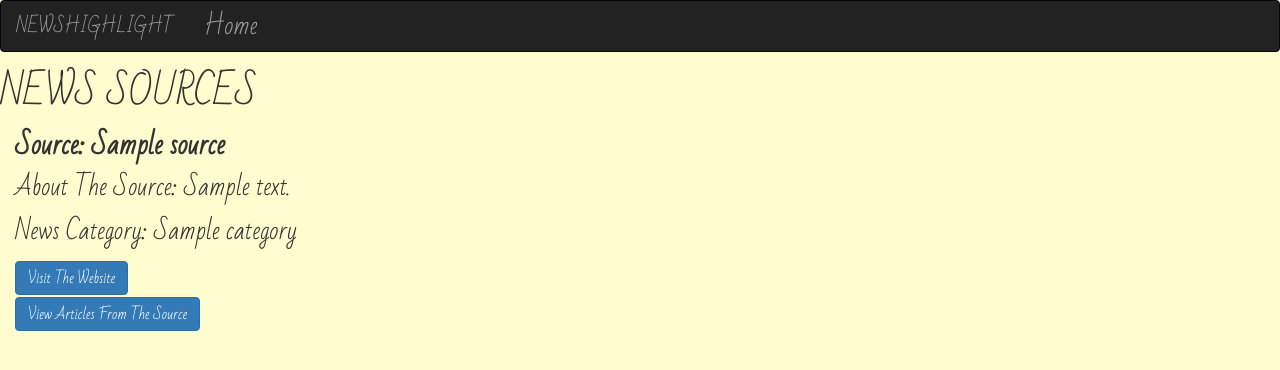
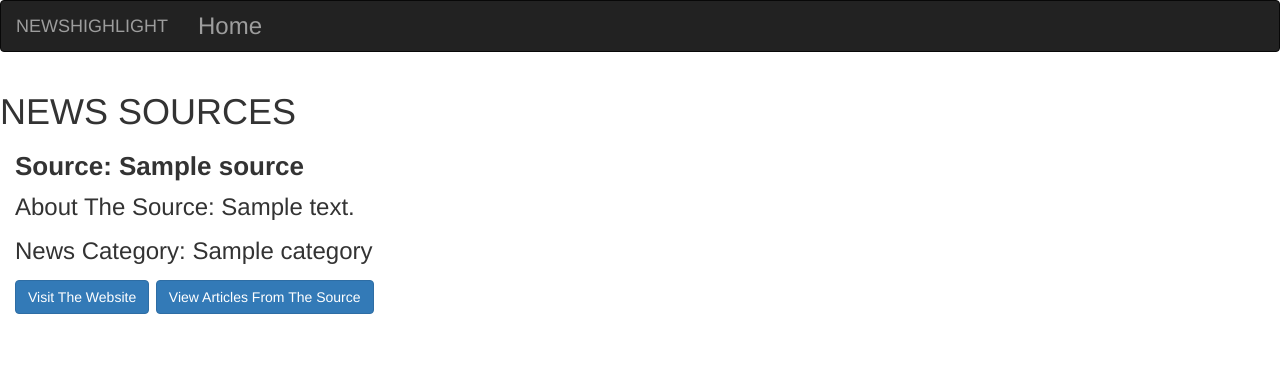
Before and after one commit to Nyota254/news-summary, a Flask app: template app/templates/index.html in a window 1280 px wide. Shown: the top 370 px of the page. Run offline with Flask 2, Linux system fonts and the light colour scheme; the template is opened without the code that fills it: most values are stand-ins (such as "Sample title", 1, 10 or a date in 2020); some libraries are stand-ins or nearby versions.

Commit message:
add proper ux to the site

```diff
--- a/app/static/css/index.css
+++ b/app/static/css/index.css
@@ -1,13 +1,13 @@
-.card-body{
+/* .card-body{
     background-color: #fffdd0;
-}
+} */
 img {
     height: 200px;
     width: 200px;
 }
 body {
-    background-color: #fffdd0;
-    font-family: 'Bad Script', cursive;
+    /* background-color: #fffdd0; */
+    /* font-family: 'Bad Script', cursive; */
     font-size: 24px;
 }
 .img-sizing {
--- a/app/templates/index.html
+++ b/app/templates/index.html
@@ -3,21 +3,21 @@
 {% block styles%}
 {{ super() }}
 <link rel="stylesheet" href="{{url_for('static',filename='css/index.css')}}">
-<link href="https://fonts.googleapis.com/css?family=Bad+Script&display=swap" rel="stylesheet">
+<!-- <link href="https://fonts.googleapis.com/css?family=Bad+Script&display=swap" rel="stylesheet"> -->
 {% endblock %}
 
 {% block content %}
-<h1>NEWS SOURCES</h1>
+<div class="container-fluid">
+<div class="row">
+<h1 styles="text-alighn: center;">NEWS SOURCES</h1>
 {% for source in sources %}
-<div class="container-fluid">
-  <div class="row">
-    <div class="col-sm-3">
+    <div class="col-md-4">
       <div class="card-deck">
         <div class="card">
           <!-- <img src="{{url_for('static',filename='images/news.png')}}" class="card-img-top" alt="..."> -->
           <div class="card-body">
-            <h5 class="card-title" style="font-size: 26px;"><strong>Source: {{ source.name }}</strong></h5>
-            <p class="card-text" style="font-size: 24px;">About The Source: {{ source.description }}</p>
+            <h5 class="card-header" style="font-size: 26px;"><strong>Source: {{ source.name }}</strong></h5>
+            <p class="card-text" style="font-size: 24px;">About The Source: {{ source.description | truncate(40) }}</p>
             <p class="card-text" style="font-size: 24px;">News Category: {{ source.category }} </p>
             <a href="{{ source.url }}" class="btn btn-primary">Visit The Website</a>
             <a href="articles/{{ source.id }}" class="btn btn-primary">View Articles From The Source</a>
@@ -25,8 +25,6 @@
         </div>
       </div>
     </div>
-  </div>
-</div>
 <!-- <div class="container-fluid">
         <div class="card mb-3" style="max-width: 540px;">
                 <div class="row no-gutters">
@@ -45,4 +43,6 @@
               </div>
             </div> -->
 {% endfor %}
+</div>
+</div>
 {% endblock %}
```
Also changed, not shown: app/templates/articles.html (+9 -10 lines).
